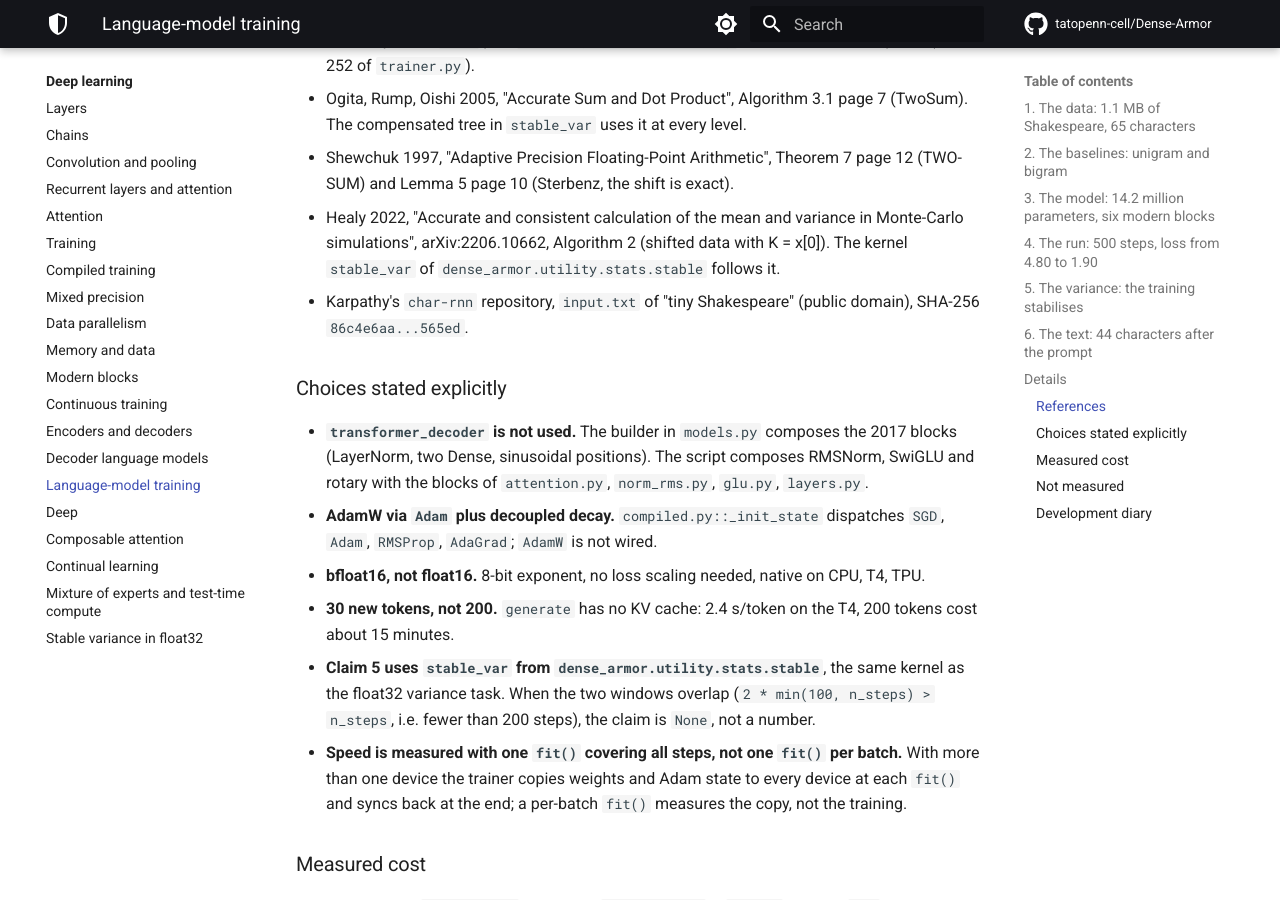
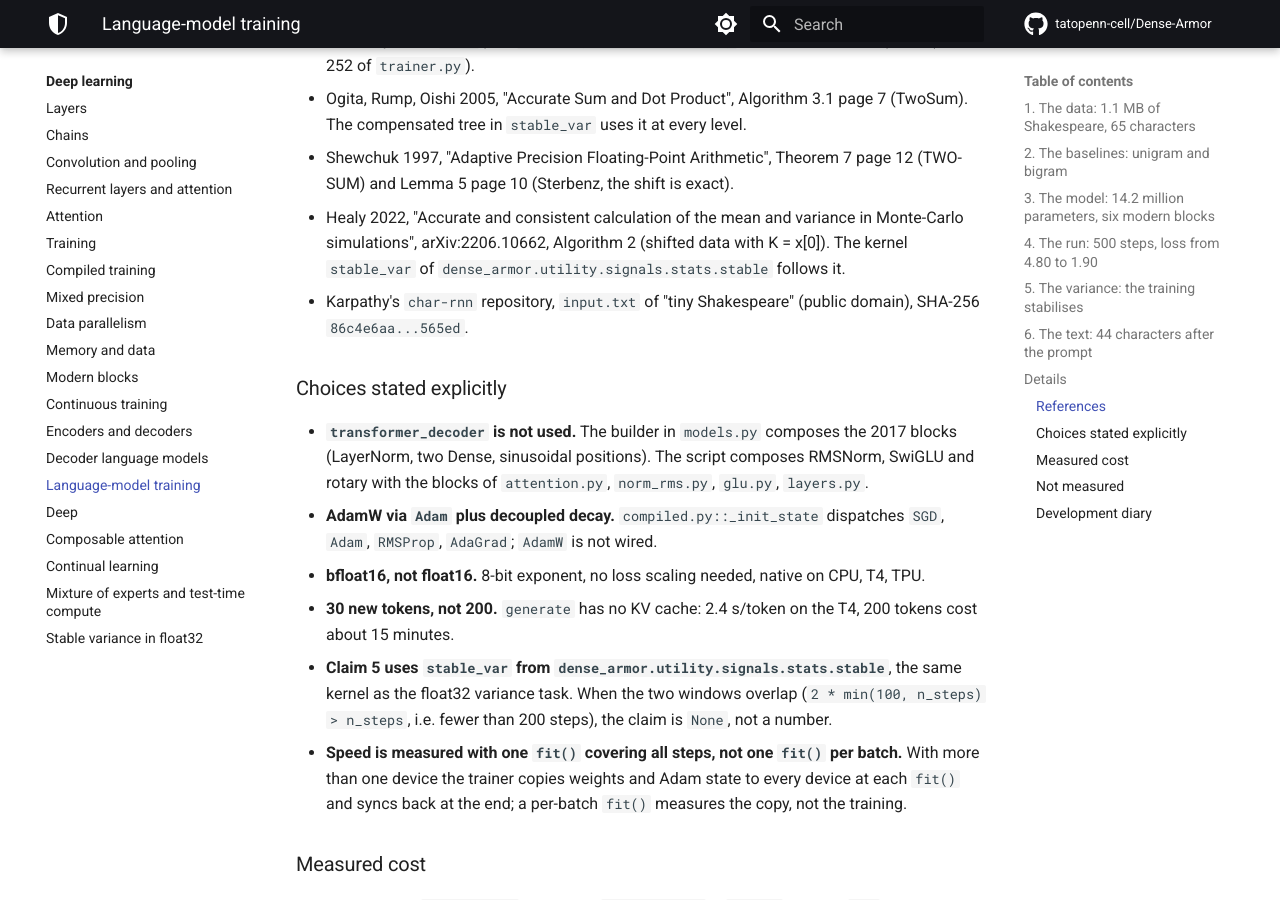
Before and after one commit to tatopenn-cell/Dense-Armor, an MkDocs documentation site: the page built from docs/neural/lm_training.md, in a window 1280 px wide and 900 px high, scrolled down 3515 px. Built offline with MkDocs 1.6.1 and Material for MkDocs 9.7.7, drawn with Linux system fonts in a browser that asks for light colours; comment, search, counter and statistics services are not loaded; some of the changed text lies outside the part shown.

Commit message:
N7 rebase: imports follow the six-group layout of master (deep/neural, online/optim, signals/stats)

````diff
--- a/docs/neural/lm_training.md
+++ b/docs/neural/lm_training.md
@@ -88,7 +88,7 @@ The final validation loss is 1.9956. The bigram baseline is 2.4819, the ratio is
 
 ## 5. The variance: the training stabilises
 
-The variance of the per-step training loss, in the first 100 steps and in the last 100, computed by `stable_var` from `dense_armor.utility.stats.stable`:
+The variance of the per-step training loss, in the first 100 steps and in the last 100, computed by `stable_var` from `dense_armor.utility.signals.stats.stable`:
 
 ```python
 import json
@@ -138,7 +138,7 @@ The greedy text repeats "the son the": the mark of a 14.2-million-parameter mode
 - Loshchilov and Hutter 2019, "Decoupled weight decay regularization", Algorithm 1 page 4. The script uses `Adam` plus `Trainer(decay="decoupled")`, which is the same update (line 252 of `trainer.py`).
 - Ogita, Rump, Oishi 2005, "Accurate Sum and Dot Product", Algorithm 3.1 page 7 (TwoSum). The compensated tree in `stable_var` uses it at every level.
 - Shewchuk 1997, "Adaptive Precision Floating-Point Arithmetic", Theorem 7 page 12 (TWO-SUM) and Lemma 5 page 10 (Sterbenz, the shift is exact).
-- Healy 2022, "Accurate and consistent calculation of the mean and variance in Monte-Carlo simulations", arXiv:2206.10662, Algorithm 2 (shifted data with K = x[0]). The kernel `stable_var` of `dense_armor.utility.stats.stable` follows it.
+- Healy 2022, "Accurate and consistent calculation of the mean and variance in Monte-Carlo simulations", arXiv:2206.10662, Algorithm 2 (shifted data with K = x[0]). The kernel `stable_var` of `dense_armor.utility.signals.stats.stable` follows it.
 - Karpathy's `char-rnn` repository, `input.txt` of "tiny Shakespeare" (public domain), SHA-256 `86c4e6aa...565ed`.
 
 ### Choices stated explicitly
@@ -147,7 +147,7 @@ The greedy text repeats "the son the": the mark of a 14.2-million-parameter mode
 - **AdamW via `Adam` plus decoupled decay.** `compiled.py::_init_state` dispatches `SGD`, `Adam`, `RMSProp`, `AdaGrad`; `AdamW` is not wired.
 - **bfloat16, not float16.** 8-bit exponent, no loss scaling needed, native on CPU, T4, TPU.
 - **30 new tokens, not 200.** `generate` has no KV cache: 2.4 s/token on the T4, 200 tokens cost about 15 minutes.
-- **Claim 5 uses `stable_var` from `dense_armor.utility.stats.stable`**, the same kernel as the float32 variance task. When the two windows overlap (`2 * min(100, n_steps) > n_steps`, i.e. fewer than 200 steps), the claim is `None`, not a number.
+- **Claim 5 uses `stable_var` from `dense_armor.utility.signals.stats.stable`**, the same kernel as the float32 variance task. When the two windows overlap (`2 * min(100, n_steps) > n_steps`, i.e. fewer than 200 steps), the claim is `None`, not a number.
 - **Speed is measured with one `fit()` covering all steps, not one `fit()` per batch.** With more than one device the trainer copies weights and Adam state to every device at each `fit()` and syncs back at the end; a per-batch `fit()` measures the copy, not the training.
 
 ### Measured cost
````
Also changed, not shown: 1 other file.
